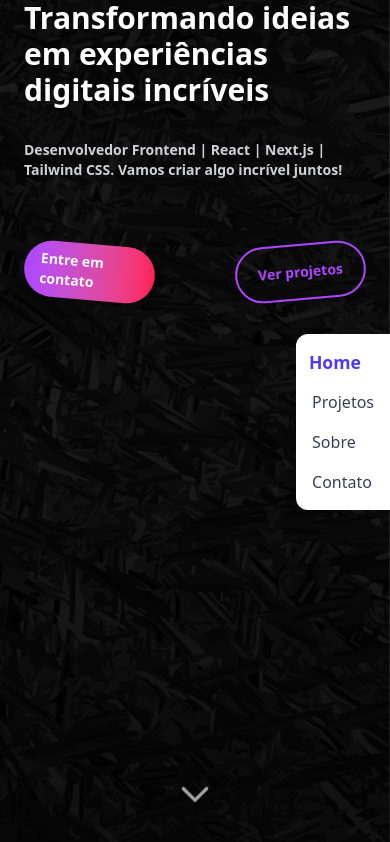
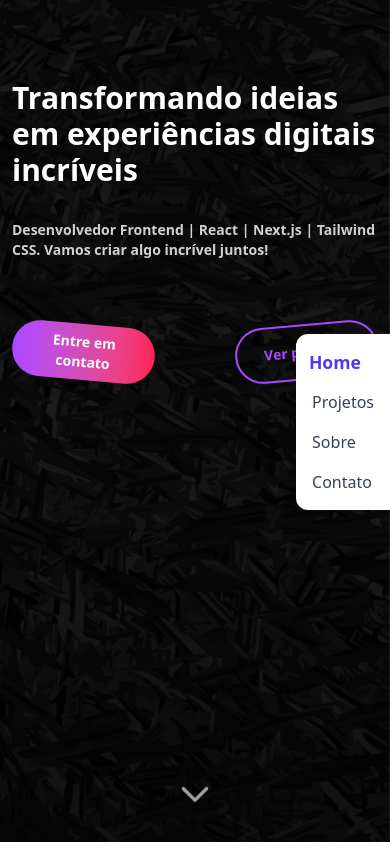
Before and after one commit to Joao-stk/joao-portfolio, a Next.js app: page / in a window 390 px wide. Built offline with nearby package versions, Linux system fonts and the light colour scheme.

Commit message:
Ajuste banner responsividade mobile

```diff
--- a/src/app/components/Banner.jsx
+++ b/src/app/components/Banner.jsx
@@ -35,7 +35,7 @@ export default function Banner({
           whileInView={{ x: 0, opacity: 1, rotate: 0, scale: 1 }}
           transition={{ duration: 1.5, type: "spring", stiffness: 80, damping: 12 }}
           viewport={{ once: false, amount: 0.5 }}
-          className="relative z-10 flex h-full flex-col items-center justify-center text-left px-6"
+          className="relative z-10 flex flex-col h-full items-center justify-center text-left px-3 md:items-start md:px-6 lg:px-9 py-20"
         >
           <h1 className="text-3xl md:text-5xl lg:text-6xl text-white drop-shadow-lg">
             {title}
--- a/src/app/components/Styles.jsx
+++ b/src/app/components/Styles.jsx
@@ -2,8 +2,5 @@
 export const bgDiv = "cursor-pointer ml-[5%] mr-[5%]";
 export const hoverEffect = "transition-transform duration-200 ease-in-out hover:scale-105";
 export const iconStyle = "cursor-pointer flex items-center justify-center bg-white rounded-full w-[70px] h-[70px] shadow-lg";
-export const buttonFullStyle =
-    "bg-gradient-to-r from-purple-500 to-rose-500 mt-6 flex justify-center items-center rounded-full px-4 py-2 text-sm md:px-8 md:py-4 md:text-base lg:px-12 lg:text-lg font-bold text-white shadow-lg";
-
-export const buttonOutlineStyle =
-    "bg-transparent border-2 border-purple-500 mt-6 flex justify-center items-center gap-3 rounded-full px-4 py-2 text-sm md:px-8 md:py-4 md:text-base lg:px-12 lg:text-lg font-bold text-purple-500 shadow-lg";
+export const buttonFullStyle ="bg-gradient-to-r from-purple-500 to-rose-500 mt-6 flex justify-center items-center text-center rounded-full px-4 py-2 text-sm md:px-8 md:py-4 md:text-base lg:px-12 lg:text-lg font-bold text-white shadow-lg md:whitespace-nowrap lg:whitespace-nowrap xl:whitespace-nowrap";
+export const buttonOutlineStyle ="bg-transparent border-2 border-purple-500 mt-6 flex justify-center items-center text-center gap-3 rounded-full px-4 py-2 text-sm md:px-8 md:py-4 md:text-base lg:px-12 lg:text-lg font-bold text-purple-500 shadow-lg";
```
